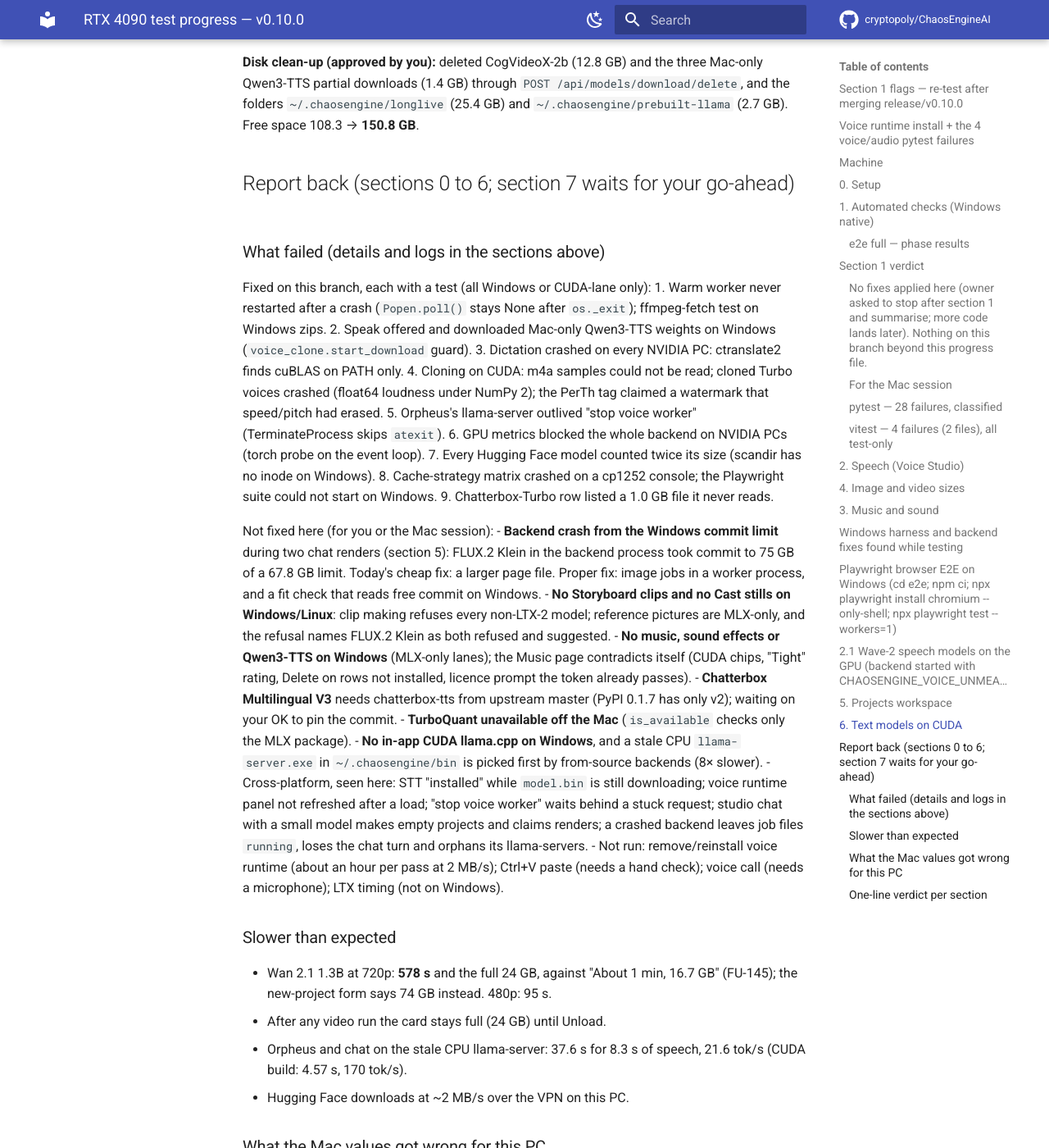
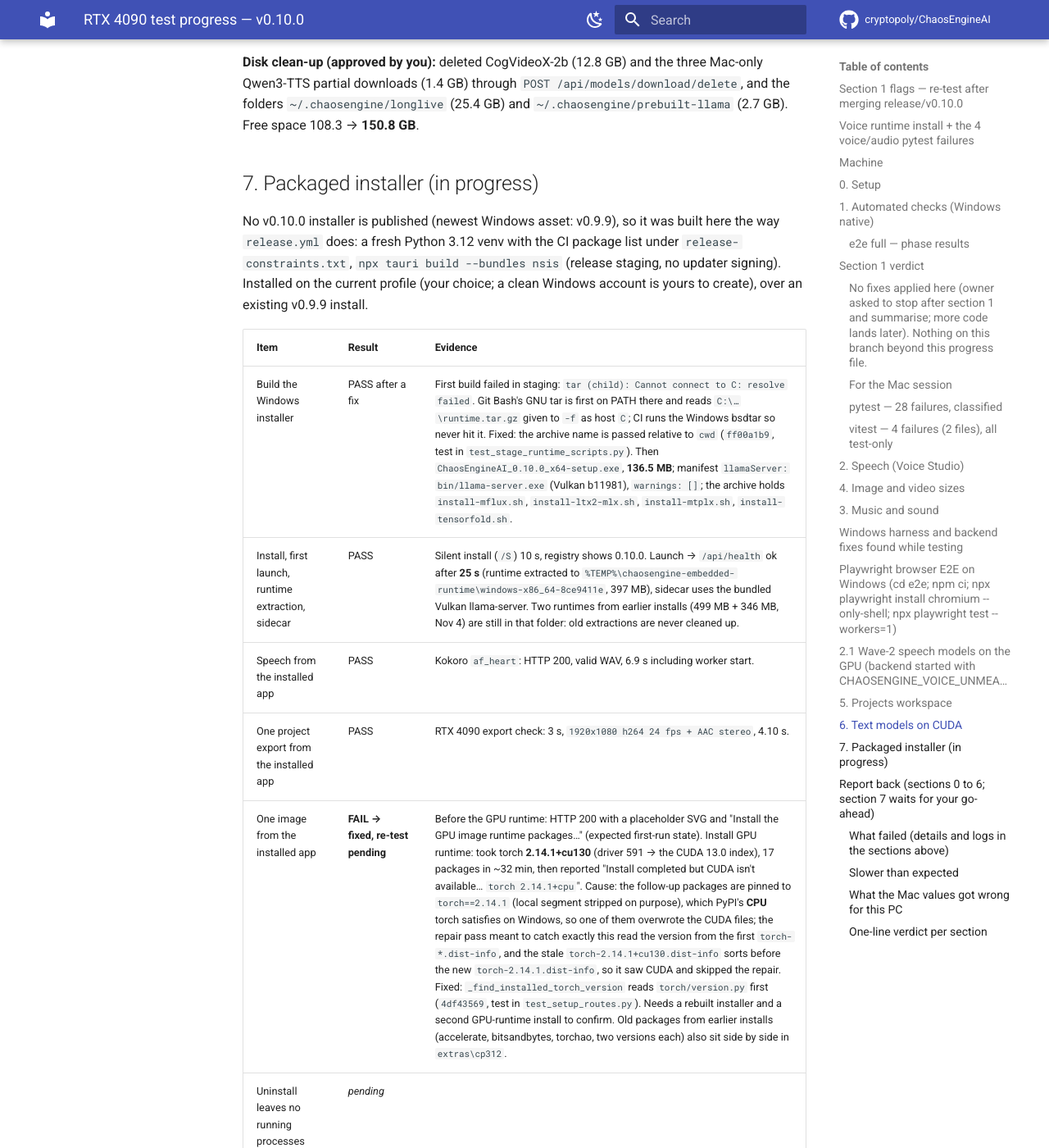
Before and after one commit to cryptopoly/ChaosEngineAI, an MkDocs documentation site: the page built from docs/progress/rtx4090-progress.md, in a window 1280 px wide and 1400 px high, scrolled down 21162 px. Shown: the whole window at 82% size. Built offline with MkDocs 1.6.1 and Material for MkDocs 9.7.7, drawn with Linux system fonts in a browser that asks for light colours; comment, search, counter and statistics services are not loaded; some of the changed text lies outside the part shown.

Commit message:
test(rtx4090): section 7 so far: installer built, installs and runs; GPU runtime torch repair fix

```diff
--- a/docs/progress/rtx4090-progress.md
+++ b/docs/progress/rtx4090-progress.md
@@ -291,6 +291,21 @@
 
 **Disk clean-up (approved by you):** deleted CogVideoX-2b (12.8 GB) and the three Mac-only Qwen3-TTS partial downloads (1.4 GB) through `POST /api/models/download/delete`, and the folders `~/.chaosengine/longlive` (25.4 GB) and `~/.chaosengine/prebuilt-llama` (2.7 GB). Free space 108.3 → **150.8 GB**.
 
+## 7. Packaged installer (in progress)
+
+No v0.10.0 installer is published (newest Windows asset: v0.9.9), so it was built here the way `release.yml` does: a fresh Python 3.12 venv with the CI package list under `release-constraints.txt`, `npx tauri build --bundles nsis` (release staging, no updater signing). Installed on the current profile (your choice; a clean Windows account is yours to create), over an existing v0.9.9 install.
+
+| Item | Result | Evidence |
+|---|---|---|
+| Build the Windows installer | PASS after a fix | First build failed in staging: `tar (child): Cannot connect to C: resolve failed`. Git Bash's GNU tar is first on PATH there and reads `C:\…\runtime.tar.gz` given to `-f` as host `C`; CI runs the Windows bsdtar so never hit it. Fixed: the archive name is passed relative to `cwd` (`ff00a1b9`, test in `test_stage_runtime_scripts.py`). Then `ChaosEngineAI_0.10.0_x64-setup.exe`, **136.5 MB**; manifest `llamaServer: bin/llama-server.exe` (Vulkan b11981), `warnings: []`; the archive holds `install-mflux.sh`, `install-ltx2-mlx.sh`, `install-mtplx.sh`, `install-tensorfold.sh`. |
+| Install, first launch, runtime extraction, sidecar | PASS | Silent install (`/S`) 10 s, registry shows 0.10.0. Launch → `/api/health` ok after **25 s** (runtime extracted to `%TEMP%\chaosengine-embedded-runtime\windows-x86_64-8ce9411e`, 397 MB), sidecar uses the bundled Vulkan llama-server. Two runtimes from earlier installs (499 MB + 346 MB, Nov 4) are still in that folder: old extractions are never cleaned up. |
+| Speech from the installed app | PASS | Kokoro `af_heart`: HTTP 200, valid WAV, 6.9 s including worker start. |
+| One project export from the installed app | PASS | RTX 4090 export check: 3 s, `1920x1080 h264 24 fps + AAC stereo`, 4.10 s. |
+| One image from the installed app | **FAIL → fixed, re-test pending** | Before the GPU runtime: HTTP 200 with a placeholder SVG and "Install the GPU image runtime packages…" (expected first-run state). Install GPU runtime: took torch **2.14.1+cu130** (driver 591 → the CUDA 13.0 index), 17 packages in ~32 min, then reported "Install completed but CUDA isn't available… `torch 2.14.1+cpu`". Cause: the follow-up packages are pinned to `torch==2.14.1` (local segment stripped on purpose), which PyPI's **CPU** torch satisfies on Windows, so one of them overwrote the CUDA files; the repair pass meant to catch exactly this read the version from the first `torch-*.dist-info`, and the stale `torch-2.14.1+cu130.dist-info` sorts before the new `torch-2.14.1.dist-info`, so it saw CUDA and skipped the repair. Fixed: `_find_installed_torch_version` reads `torch/version.py` first (`4df43569`, test in `test_setup_routes.py`). Needs a rebuilt installer and a second GPU-runtime install to confirm. Old packages from earlier installs (accelerate, bitsandbytes, torchao, two versions each) also sit side by side in `extras\cp312`. |
+| Uninstall leaves no running processes | _pending_ | |
+
+The GPU runtime's packages after torch are not held to `release-constraints.txt` (newest at install time), and the CUDA index list stops at 13.0 although PyTorch publishes CUDA 13.2 builds (torch 2.15.0, against 2.14.1 on 13.0); worth a 13.2 tier for new drivers once tested here.
+
 ## Report back (sections 0 to 6; section 7 waits for your go-ahead)
 
 ### What failed (details and logs in the sections above)
```
